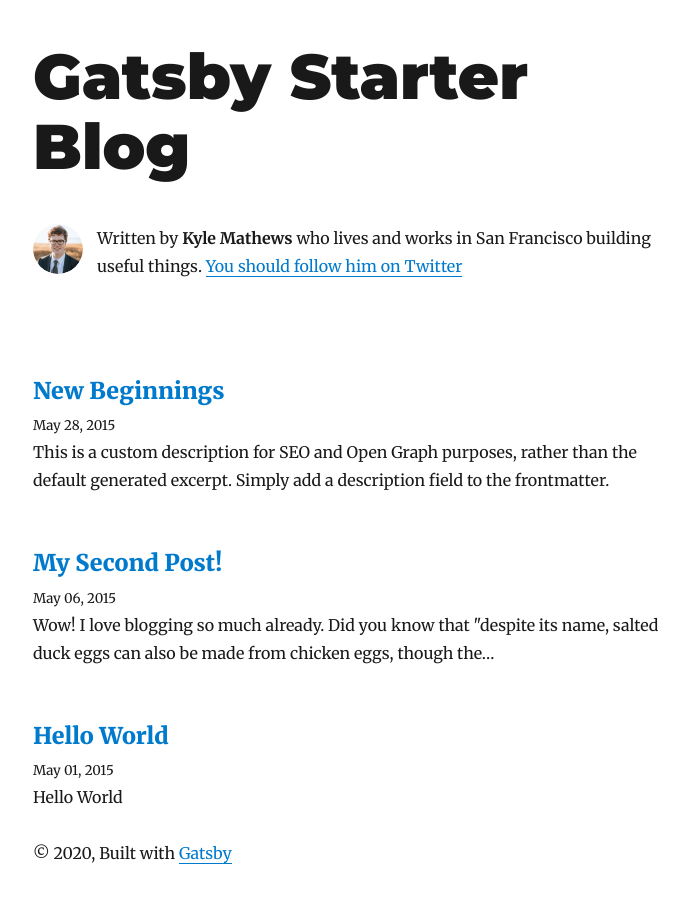
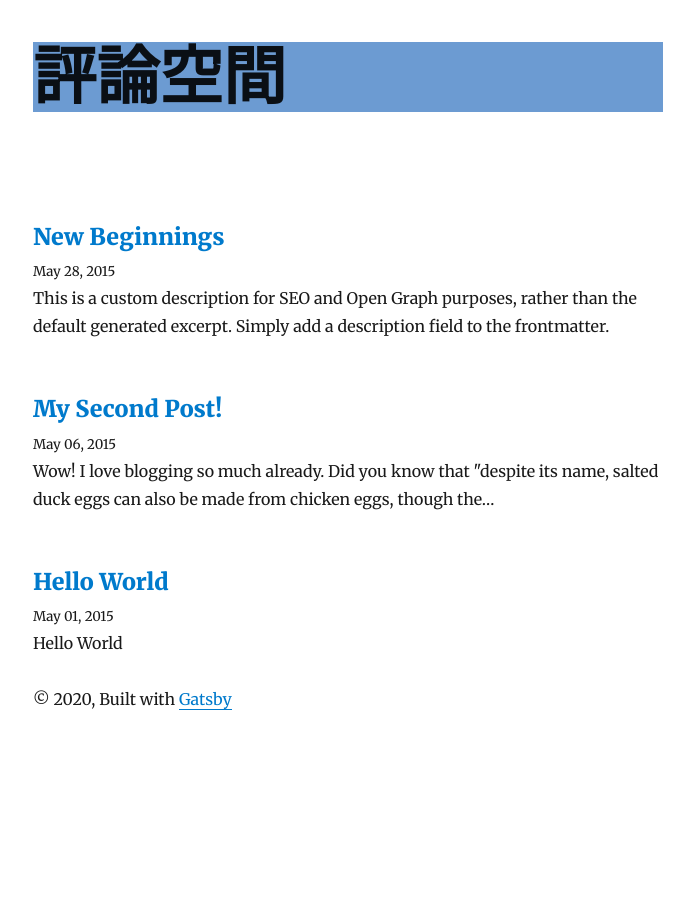
Before and after one commit to ShutoYamada/rev-world.github.io, a Gatsby site: page / in a window 1280 px wide. Shown: the whole page, without its empty margins (292-986 px from the left). After the commit the page ends 800 px from the top, so only its background shows below. Built offline with nearby package versions, Linux system fonts and the light colour scheme; Gatsby itself is replaced by a stand-in of ours; some packages are replaced by stand-ins of ours.

Commit message:
initial commit

```diff
--- a/gatsby-config.js
+++ b/gatsby-config.js
@@ -1,14 +1,15 @@
 module.exports = {
+  pathPrefix: '/',
   siteMetadata: {
-    title: `Gatsby Starter Blog`,
+    title: `評論空間`,
     author: {
-      name: `Kyle Mathews`,
+      name: `Nekoniki`,
       summary: `who lives and works in San Francisco building useful things.`,
     },
-    description: `A starter blog demonstrating what Gatsby can do.`,
-    siteUrl: `https://gatsby-starter-blog-demo.netlify.com/`,
+    description: `気になったものをレビューして、ちょっと変わった方式でオススメしていきます。`,
+    siteUrl: `https://shutoyamada.github.io/rev-world.github.io/`,
     social: {
-      twitter: `kylemathews`,
+      twitter: `PyonCoin`,
     },
   },
   plugins: [
@@ -60,11 +61,11 @@
     {
       resolve: `gatsby-plugin-manifest`,
       options: {
-        name: `Gatsby Starter Blog`,
+        name: `評論空間`,
         short_name: `GatsbyJS`,
         start_url: `/`,
         background_color: `#ffffff`,
-        theme_color: `#663399`,
+        theme_color: `#6C9BD2`,
         display: `minimal-ui`,
         icon: `content/assets/gatsby-icon.png`,
       },
--- a/src/components/bio.js
+++ b/src/components/bio.js
@@ -43,6 +43,7 @@
         marginBottom: rhythm(2.5),
       }}
     >
+      {/*
       <Image
         fixed={data.avatar.childImageSharp.fixed}
         alt={author.name}
@@ -56,6 +57,8 @@
           borderRadius: `50%`,
         }}
       />
+      */}
+      {/*
       <p>
         Written by <strong>{author.name}</strong> {author.summary}
         {` `}
@@ -63,6 +66,7 @@
           You should follow him on Twitter
         </a>
       </p>
+      */}
     </div>
   )
 }
--- a/src/components/layout.js
+++ b/src/components/layout.js
@@ -14,6 +14,8 @@
           ...scale(1.5),
           marginBottom: rhythm(1.5),
           marginTop: 0,
+          width : '100%',
+          backgroundColor : '#6C9BD2'
         }}
       >
         <Link
--- a/src/components/seo.js
+++ b/src/components/seo.js
@@ -73,7 +73,7 @@
 }
 
 SEO.defaultProps = {
-  lang: `en`,
+  lang: `ja`,
   meta: [],
   description: ``,
 }
--- a/src/pages/index.js
+++ b/src/pages/index.js
@@ -12,7 +12,7 @@
 
   return (
     <Layout location={location} title={siteTitle}>
-      <SEO title="All posts" />
+      <SEO title="HOME" />
       <Bio />
       {posts.map(({ node }) => {
         const title = node.frontmatter.title || node.fields.slug
```
